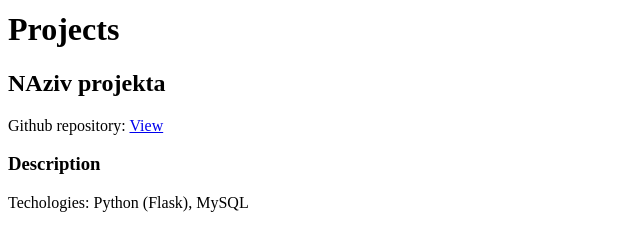
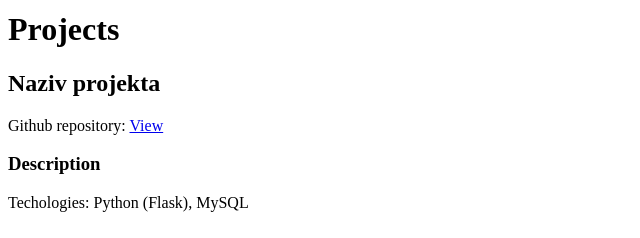
Before and after one commit to Nemanja-Ristic/Nemanja-Ristic.github.io, a plain HTML site: page projects.html in a window 1280 px wide. Shown: the part 155-393 px from the top of the page, 0-640 px from the left. Drawn offline with Linux system fonts and the light colour scheme.

```diff
--- a/projects.html
+++ b/projects.html
@@ -21,7 +21,7 @@
     <main>
         <h1>Projects</h1>
 
-        <h2>NAziv projekta</h2>
+        <h2>Naziv projekta</h2>
         <p>Github repository: <a href="#" target="_blank">View</a></p>
         <h3>Description</h3>
         <!-- Kratki opis projekta sa navedenim tehnologijama -->
```
